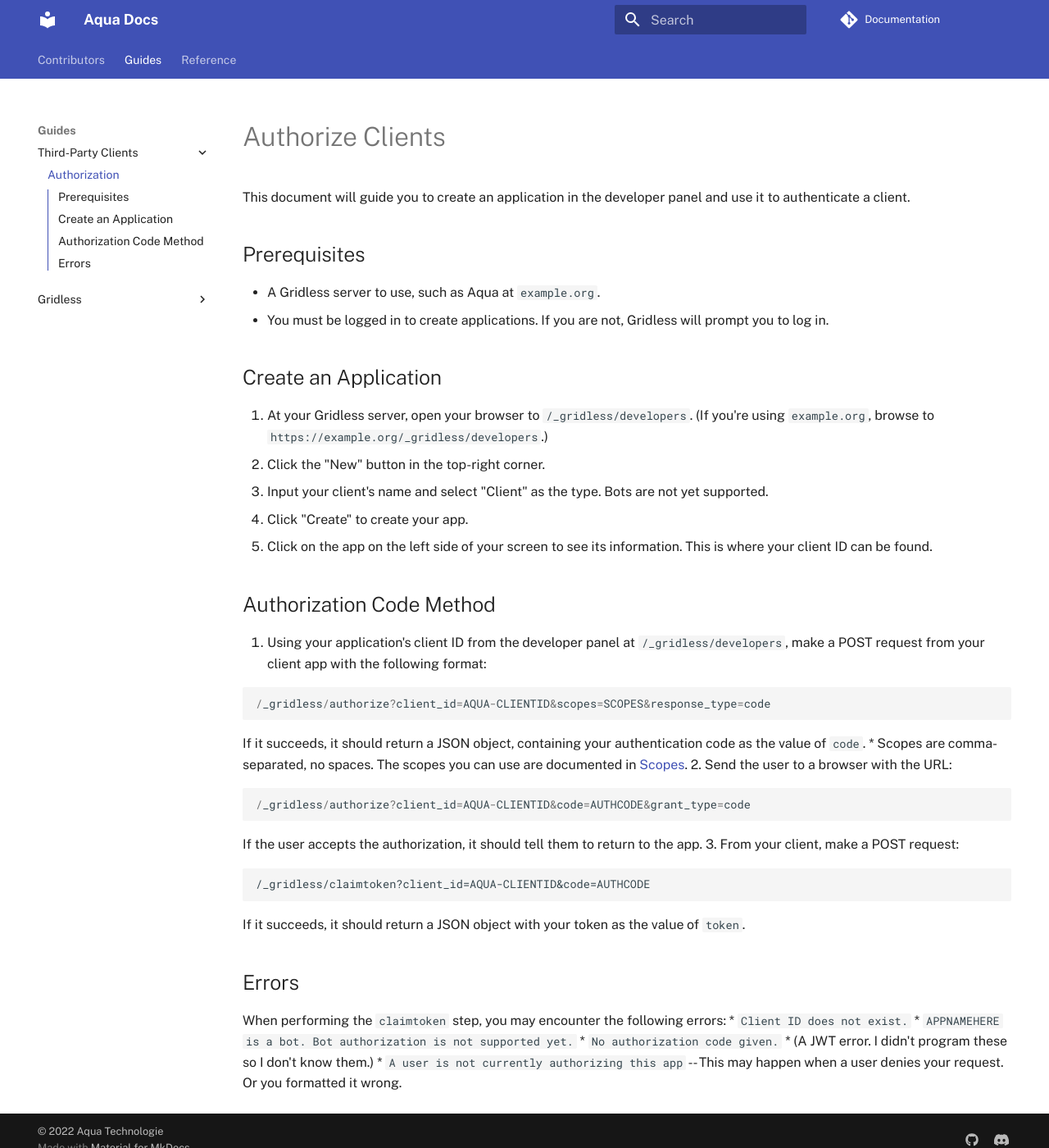
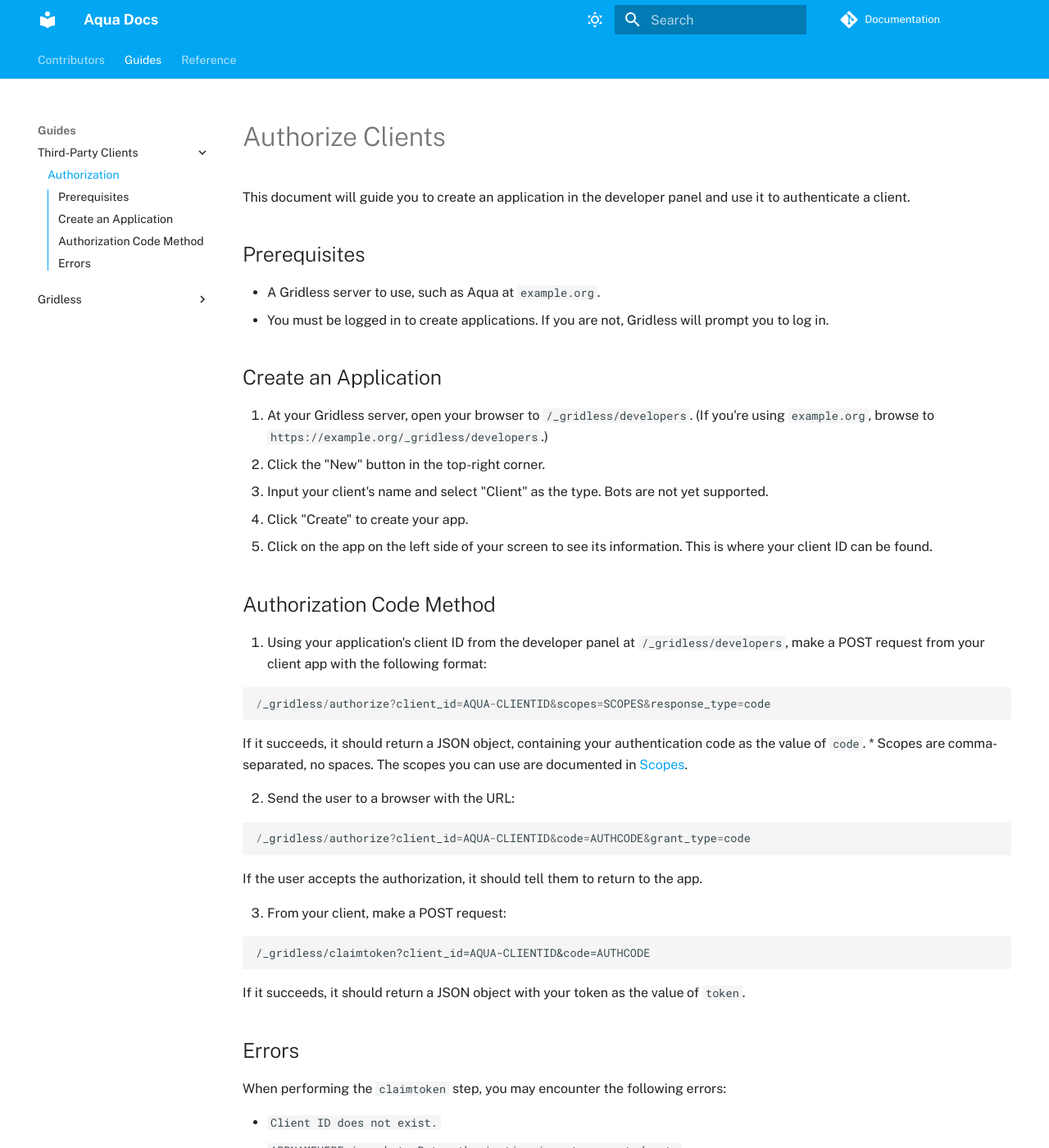
Before and after one commit to getaqua/docs, an MkDocs documentation site: the page built from docs/guides/clientdev/authorization.md, in a window 1280 px wide and 1400 px high. Shown: the whole window at 82% size. Built offline with MkDocs 1.6.1 and Material for MkDocs 9.7.7, drawn with Linux system fonts in a browser that asks for light colours; comment, search, counter and statistics services are not loaded; some of the changed text lies outside the part shown.

Commit message:
list fixes because pymd sucks

````diff
--- a/docs/guides/clientdev/authorization.md
+++ b/docs/guides/clientdev/authorization.md
@@ -22,11 +22,13 @@
 ```
   If it succeeds, it should return a JSON object, containing your authentication code as the value of `code`.
   * Scopes are comma-separated, no spaces. The scopes you can use are documented in [Scopes](./scopes/).
+
 2. Send the user to a browser with the URL:
 ```
 /_gridless/authorize?client_id=AQUA-CLIENTID&code=AUTHCODE&grant_type=code
 ```
   If the user accepts the authorization, it should tell them to return to the app.
+
 3. From your client, make a POST request:
 ```
 /_gridless/claimtoken?client_id=AQUA-CLIENTID&code=AUTHCODE
@@ -35,6 +37,7 @@
 
 ## Errors
 When performing the `claimtoken` step, you may encounter the following errors:
+
 * `Client ID does not exist.`
 * `APPNAMEHERE is a bot. Bot authorization is not supported yet.`
 * `No authorization code given.`
--- a/mkdocs.yml
+++ b/mkdocs.yml
@@ -23,8 +23,18 @@
     previous: 80 # p
     search: 83 # s
   palette:
-    primary: "lightblue"
-    accent: "purple"
+    - scheme: default
+      primary: "light blue"
+      accent: "purple"
+      toggle:
+        icon: material/weather-sunny
+        name: Switch to dark mode
+    - scheme: slate
+      primary: "purple"
+      accent: "light blue"
+      toggle:
+        icon: material/weather-night
+        name: Switch to light mode
   features:
     - tabs
     - navigation.instant
@@ -62,6 +72,8 @@
   - "https://cdnjs.cloudflare.com/ajax/libs/mathjax/2.7.6/MathJax.js?config=TeX-MML-AM_CHTML"
 extra_css:
   #- "assets/css/custom.css"
+  - assets/css/api.css
+    # This file contains helper classes for the API docs.
 extra:
   #manifest: "manifest.json"
   social:
````
Also changed, not shown: docs/assets/api.css (added, +10 -0 lines), docs/contributing/change-what.md (+3 -0 lines), docs/guides/gridless/starting-gridless.md (+1 -0 lines), docs/reference/gridless-api/flows.md (added, +6 -0 lines).
